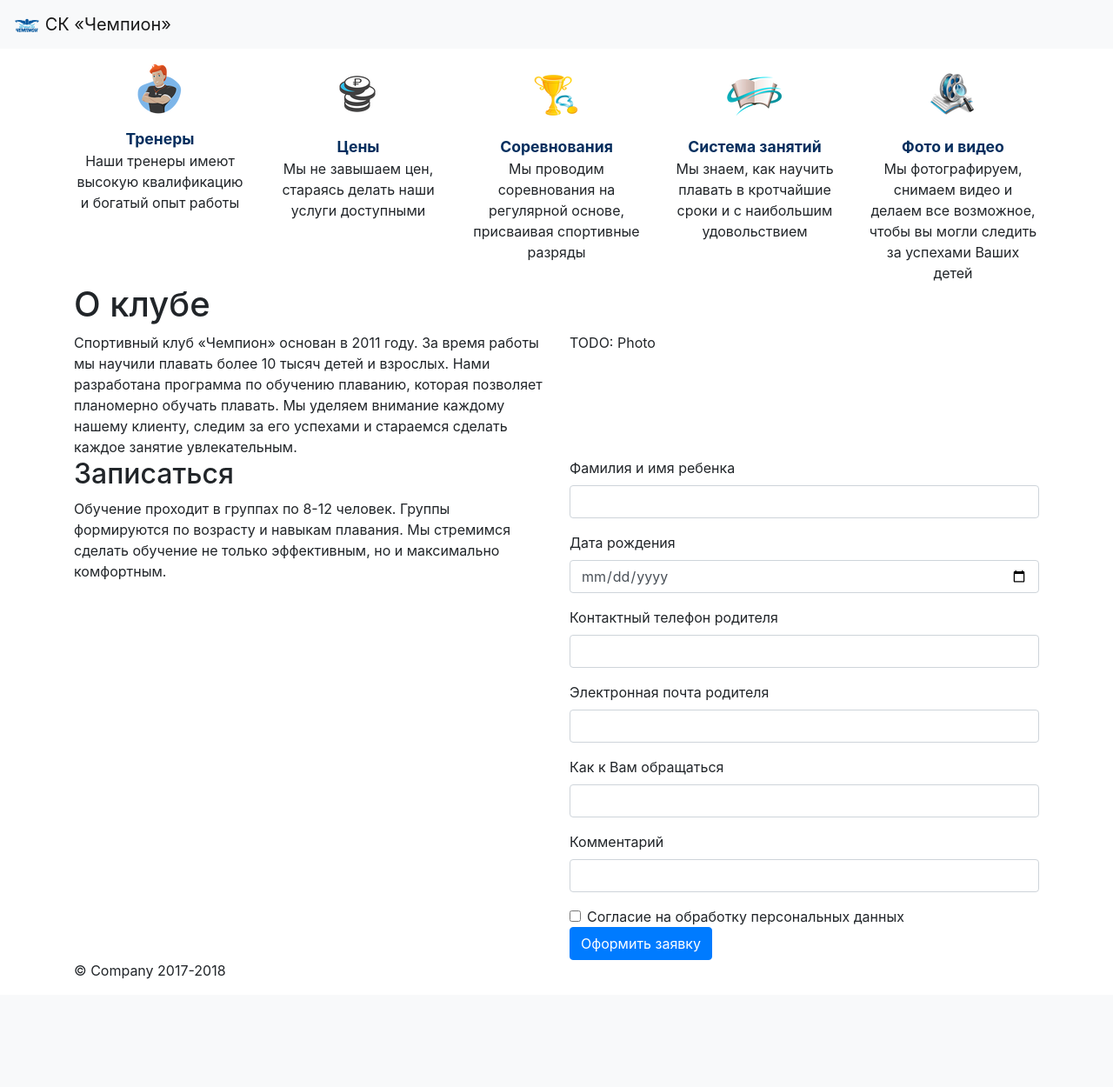
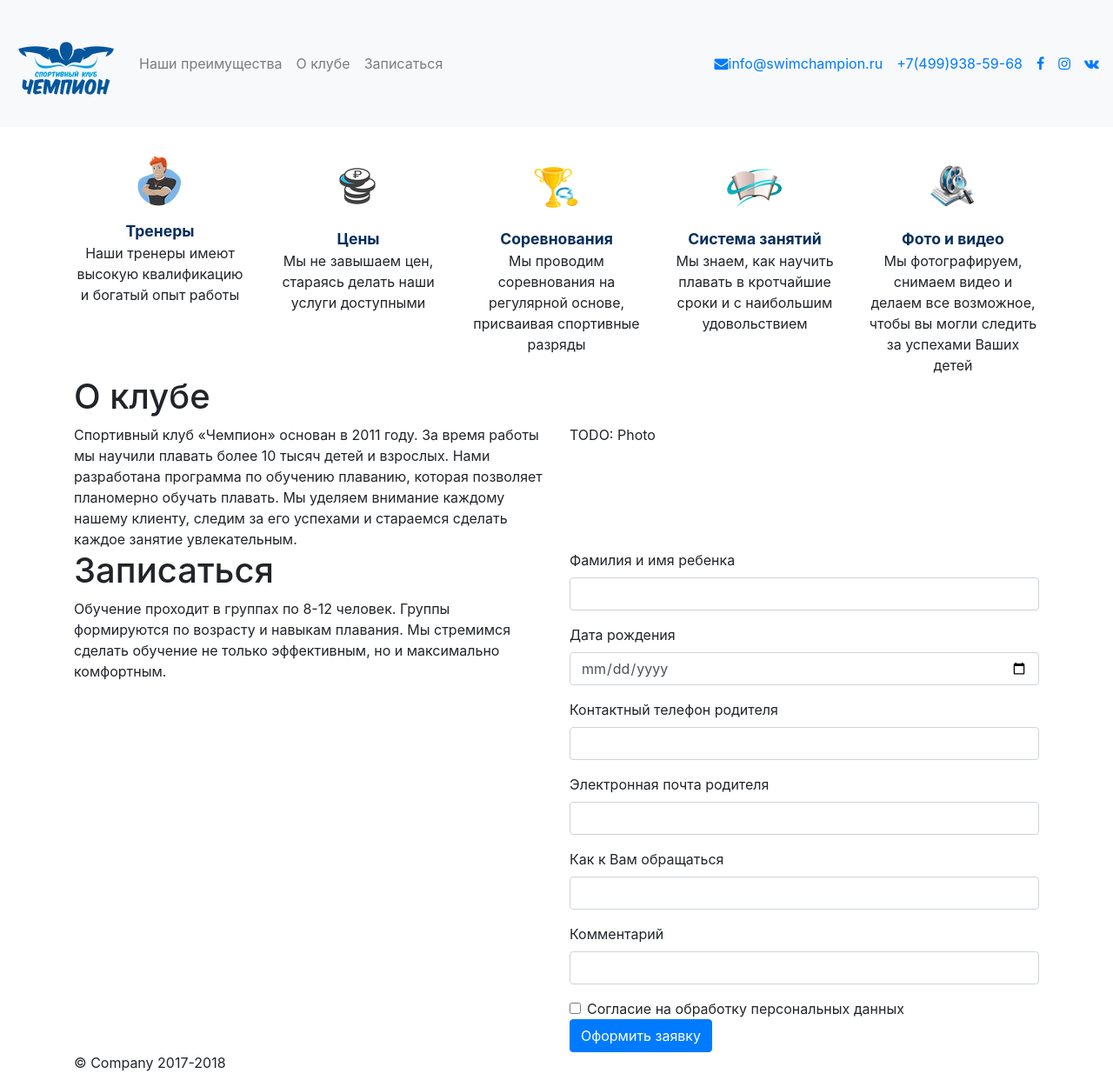
Before and after one commit to arusakov/champion, a Django app: page / in a window 1280 px wide. Shown: the whole page at 87% size. Before the commit the page ends 1144 px from the top, so only its background shows below. Run offline with Django 3.2, Linux system fonts and the light colour scheme; some libraries are stand-ins or nearby versions.

Commit message:
Fix navbar

```diff
--- a/promo/static/main.css
+++ b/promo/static/main.css
@@ -1,3 +1,7 @@
+.nav-info > .nav-item {
+    margin-left: 1rem;
+}
+
 .advantage-logo {
     display: block;
     margin-left: auto;
--- a/promo/templates/index.html
+++ b/promo/templates/index.html
@@ -1,6 +1,7 @@
 {% load static %}
 <!doctype html>
 <html lang="en">
+
 <head>
   <!-- Required meta tags -->
   <meta charset="utf-8">
@@ -9,22 +10,66 @@
   <!-- TODO: favicon -->
 
   <!-- Bootstrap CSS -->
-    <link rel="stylesheet" href="https://stackpath.bootstrapcdn.com/bootstrap/4.1.3/css/bootstrap.min.css" integrity="sha384-MCw98/SFnGE8fJT3GXwEOngsV7Zt27NXFoaoApmYm81iuXoPkFOJwJ8ERdknLPMO" crossorigin="anonymous">
+  <link rel="stylesheet" href="https://stackpath.bootstrapcdn.com/bootstrap/4.1.3/css/bootstrap.min.css"
+    integrity="sha384-MCw98/SFnGE8fJT3GXwEOngsV7Zt27NXFoaoApmYm81iuXoPkFOJwJ8ERdknLPMO" crossorigin="anonymous">
+
+  <!-- Icon library -->
+  <link rel="stylesheet" href="https://cdnjs.cloudflare.com/ajax/libs/font-awesome/4.7.0/css/font-awesome.min.css">
 
   <!-- Site CSS -->
   <link rel="stylesheet" href="{% static '/main.css' %}">
 
   <title>СК «Чемпион»</title>
 </head>
+
 <body>
-    <nav class="navbar navbar-light bg-light">
+  <nav class="navbar navbar-expand-lg navbar-light bg-light">
     <a class="navbar-brand" href="#">
-        <img src="{% static '/images/brand.png' %}" width="30" height="30" class="d-inline-block align-top" alt="">
-        СК «Чемпион»
+      <img class="d-inline-block align-top logo-img" src="{% static '/images/brand.png' %}" alt="">
     </a>
+    <button class="navbar-toggler" type="button" data-toggle="collapse" data-target="#navbarText"
+    aria-controls="navbarText" aria-expanded="false" aria-label="Toggle navigation">
+    <span class="navbar-toggler-icon"></span>
+    </button>
+    <div class="collapse navbar-collapse" id="navbarText">
+      <ul class="navbar-nav mr-auto">
+        <li class="nav-item">
+          <a class="nav-link" href="#advantages">Наши преимущества</a>
+        </li>
+        <li class="nav-item">
+          <a class="nav-link" href="#club">О клубе</a>
+        </li>
+        <li class="nav-item">
+          <a class="nav-link" href="#request">Записаться</a>
+        </li>
+      </ul>
+    </div>
+    <ul class="nav nav-info">
+      <li class="nav-item">
+        <a href="mailto:info@swimchampion.ru">
+          <span class="fa fa-envelope"></span>info@swimchampion.ru
+        </a>
+      </li>
+      <li class="nav-item">
+        <a href="tel:+7(499)938-59-68">+7(499)938-59-68</span>
+      </li>
+      <li class="nav-item">
+        <a class="fa fa-facebook" href="https://www.facebook.com/swimchampion2011"></a>
+      </li>
+      <li class="nav-item">
+        <a class="fa fa-instagram" href="https://www.instagram.com/sportclubchampion/"></a>
+      </li>
+      <li class="nav-item">
+        <a class="fa fa-vk" href="https://vk.com/swimchampion"></a>
+      </li>
+    </ul>
   </nav>
 
-    <div class="container">
+  <nav class="navbar navbar-expand-lg navbar-light justify-content-center">
+
+  </nav>
+
+  <div class="container" id="advantages">
     <div class="row">
       <div class="col">
         <img class="advantage-logo" src="{% static '/images/advantages/trainers.png' %}">
@@ -64,11 +109,14 @@
     </div>
   </div>
 
-    <div class="container">
+  <div class="container" id="club">
     <h1>О клубе</h1>
     <div class="row">
       <div class="col">
-          Спортивный клуб «Чемпион» основан в 2011 году. За время  работы мы научили плавать более 10 тысяч детей и взрослых. Нами разработана программа по обучению плаванию, которая позволяет планомерно обучать плавать. Мы уделяем внимание каждому нашему клиенту, следим за его успехами и стараемся сделать каждое занятие увлекательным.
+        Спортивный клуб «Чемпион» основан в 2011 году. За время работы мы научили плавать более 10 тысяч детей и
+        взрослых. Нами разработана программа по обучению плаванию, которая позволяет планомерно обучать плавать. Мы
+        уделяем внимание каждому нашему клиенту, следим за его успехами и стараемся сделать каждое занятие
+        увлекательным.
       </div>
       <div class="col">
         TODO: Photo
@@ -76,12 +124,13 @@
     </div>
   </div>
 
-    <div class="container">
+  <div class="container" id="request">
     <div class="row">
       <div class="col">
-          <h2>Записаться</h1>
+        <h1>Записаться</h1>
           <div>
-            Обучение проходит в группах по 8-12 человек. Группы формируются по возрасту и навыкам плавания. Мы стремимся сделать обучение не только эффективным, но и максимально комфортным.
+            Обучение проходит в группах по 8-12 человек. Группы формируются по возрасту и навыкам плавания. Мы стремимся
+            сделать обучение не только эффективным, но и максимально комфортным.
           </div>
       </div>
       <div class="col">
@@ -119,8 +168,15 @@
 
   <!-- Optional JavaScript -->
   <!-- jQuery first, then Popper.js, then Bootstrap JS -->
-    <script src="https://code.jquery.com/jquery-3.3.1.slim.min.js" integrity="sha384-q8i/X+965DzO0rT7abK41JStQIAqVgRVzpbzo5smXKp4YfRvH+8abtTE1Pi6jizo" crossorigin="anonymous"></script>
-    <script src="https://cdnjs.cloudflare.com/ajax/libs/popper.js/1.14.3/umd/popper.min.js" integrity="sha384-ZMP7rVo3mIykV+2+9J3UJ46jBk0WLaUAdn689aCwoqbBJiSnjAK/l8WvCWPIPm49" crossorigin="anonymous"></script>
-    <script src="https://stackpath.bootstrapcdn.com/bootstrap/4.1.3/js/bootstrap.min.js" integrity="sha384-ChfqqxuZUCnJSK3+MXmPNIyE6ZbWh2IMqE241rYiqJxyMiZ6OW/JmZQ5stwEULTy" crossorigin="anonymous"></script>
+  <script src="https://code.jquery.com/jquery-3.3.1.slim.min.js"
+    integrity="sha384-q8i/X+965DzO0rT7abK41JStQIAqVgRVzpbzo5smXKp4YfRvH+8abtTE1Pi6jizo"
+    crossorigin="anonymous"></script>
+  <script src="https://cdnjs.cloudflare.com/ajax/libs/popper.js/1.14.3/umd/popper.min.js"
+    integrity="sha384-ZMP7rVo3mIykV+2+9J3UJ46jBk0WLaUAdn689aCwoqbBJiSnjAK/l8WvCWPIPm49"
+    crossorigin="anonymous"></script>
+  <script src="https://stackpath.bootstrapcdn.com/bootstrap/4.1.3/js/bootstrap.min.js"
+    integrity="sha384-ChfqqxuZUCnJSK3+MXmPNIyE6ZbWh2IMqE241rYiqJxyMiZ6OW/JmZQ5stwEULTy"
+    crossorigin="anonymous"></script>
 </body>
+
 </html>
```
Also changed, not shown: promo/static/images/brand.png. Lines whose indentation alone changed are shown as unchanged.
